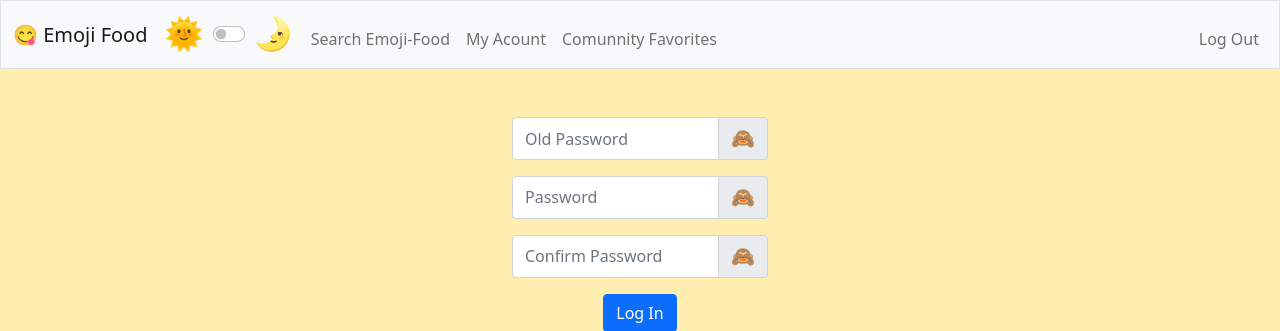
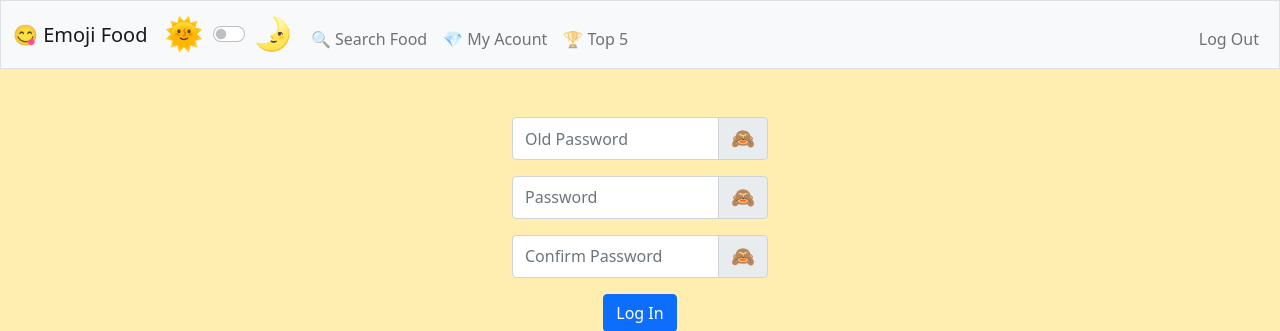
Before and after one commit to keinermendoza/emoji-food, a Flask app: page /change_password in a window 1280 px wide. Shown: the top 331 px of the page. Run offline with Flask 2, Linux system fonts and the light colour scheme; the visitor is signed in with stand-in values (Sample User, id 1).

Commit message:
Update layout.html
Stetic changes

```diff
--- a/templates/layout.html
+++ b/templates/layout.html
@@ -34,9 +34,9 @@
                 <div class="collapse navbar-collapse" id="navbar">
                     {% if session["user_id"] %}
                         <ul class="navbar-nav me-auto mt-2">
-                            <li class="nav-item"><a value="1" name="sell" class="nav-link" href="/food_table">Search Emoji-Food</a></li>
-                            <li class="nav-item"><a class="nav-link" href="/acount">My Acount</a></li>
-                            <li class="nav-item"><a class="nav-link" href="/community_favoties">Comunnity Favorites</a></li>
+                            <li class="nav-item"><a value="1" name="sell" class="nav-link" href="/food_table">🔍 Search Food</a></li>
+                            <li class="nav-item"><a class="nav-link" href="/acount">💎 My Acount</a></li>
+                            <li class="nav-item"><a class="nav-link" href="/community_favoties">🏆 Top 5</a></li>
                         </ul>
                         <ul class="navbar-nav ms-auto mt-2">
                             <li class="nav-item"><a class="nav-link" href="/logout">Log Out</a></li>
```
